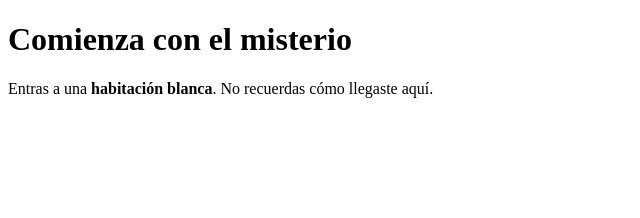
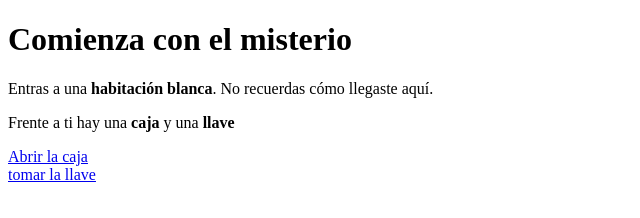
Before and after one commit to Diana-Sosa18/lab2-sistemas, a plain HTML site: page index.html in a window 1280 px wide. Shown: the whole page, without its empty margins (0-640 px from the left). Drawn offline with Linux system fonts and the light colour scheme.

Commit message:
feat: implemenatcion de mas archivos html

```diff
--- a/index.html
+++ b/index.html
@@ -9,3 +9,11 @@
 <h1>Comienza con el misterio</h1>
 
 <p>Entras a una <b>habitación blanca</b>. No recuerdas cómo llegaste aquí.</p>
+
+<p>Frente a ti hay una <b>caja</b> y una <b>llave</b></p>
+
+<a href="caja.html">Abrir la caja</a>
+<br>
+<a href="llave.html">tomar la llave</a>
+
+</body>
```
Also changed, not shown: caja.html (added), llave.html (added).
